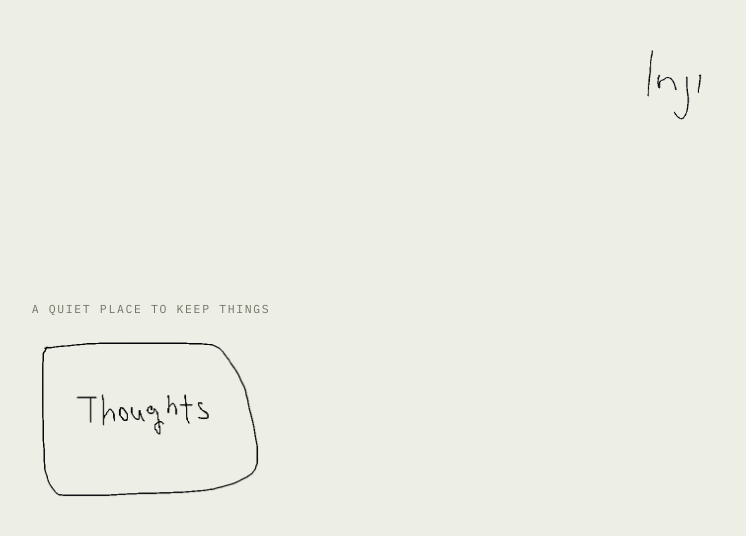
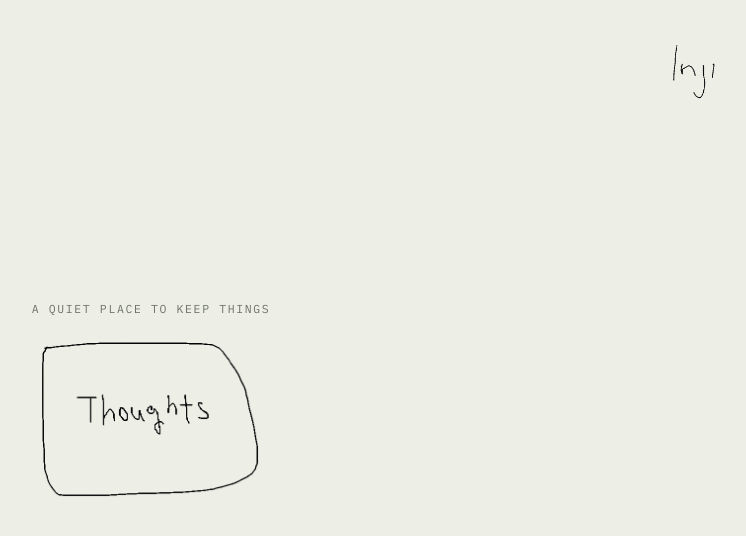
Before and after one commit to kimforefinger/inji-blog, a website: page index.html in a window 1280 px wide. Shown: the whole page, without its empty margins (489-1235 px from the left). Drawn offline with Linux system fonts and the light colour scheme; no server answers.

Commit message:
Add sizing/positioning for logo and button images

```diff
--- a/style.css
+++ b/style.css
@@ -86,7 +86,7 @@ button { font-family: inherit; cursor: pointer; }
 
 .logo-melt-img {
   display: block;
-  height: 7.8rem;
+  height: 6.0rem;
   width: auto;
 }
 
```
